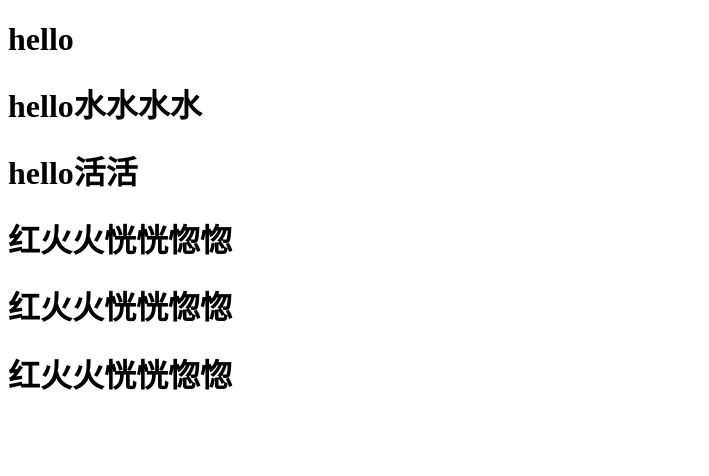
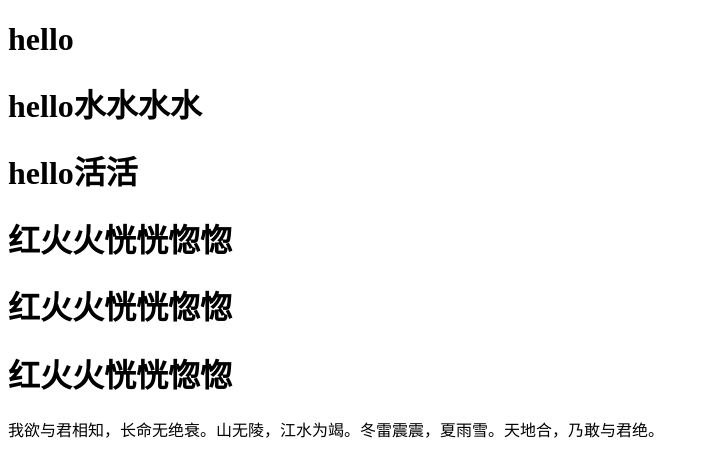
Before and after one commit to Gu511/testDemo, a plain HTML site: page index.html in a window 1280 px wide. Shown: the whole page, without its empty margins (0-709 px from the left). Drawn offline with Linux system fonts and the light colour scheme.

Commit message:
这是第六次提交

```diff
--- a/index.html
+++ b/index.html
@@ -13,5 +13,8 @@
 		<h1>红火火恍恍惚惚</h1>
 		<h1>红火火恍恍惚惚</h1>
 		<h1>红火火恍恍惚惚</h1>
+		<p>
+			我欲与君相知，长命无绝衰。山无陵，江水为竭。冬雷震震，夏雨雪。天地合，乃敢与君绝。
+		</p>
 	</body>
 </html>
```
Also changed, not shown: 1 other file.
